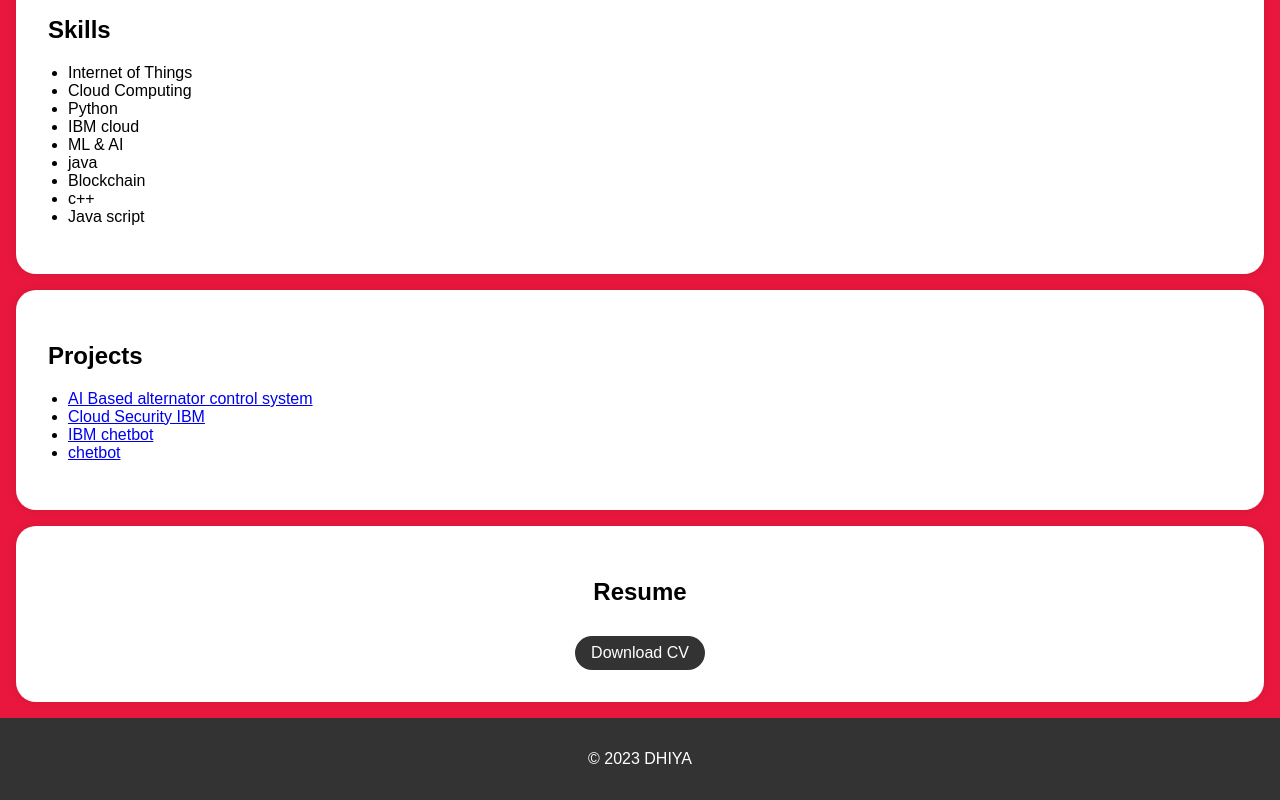
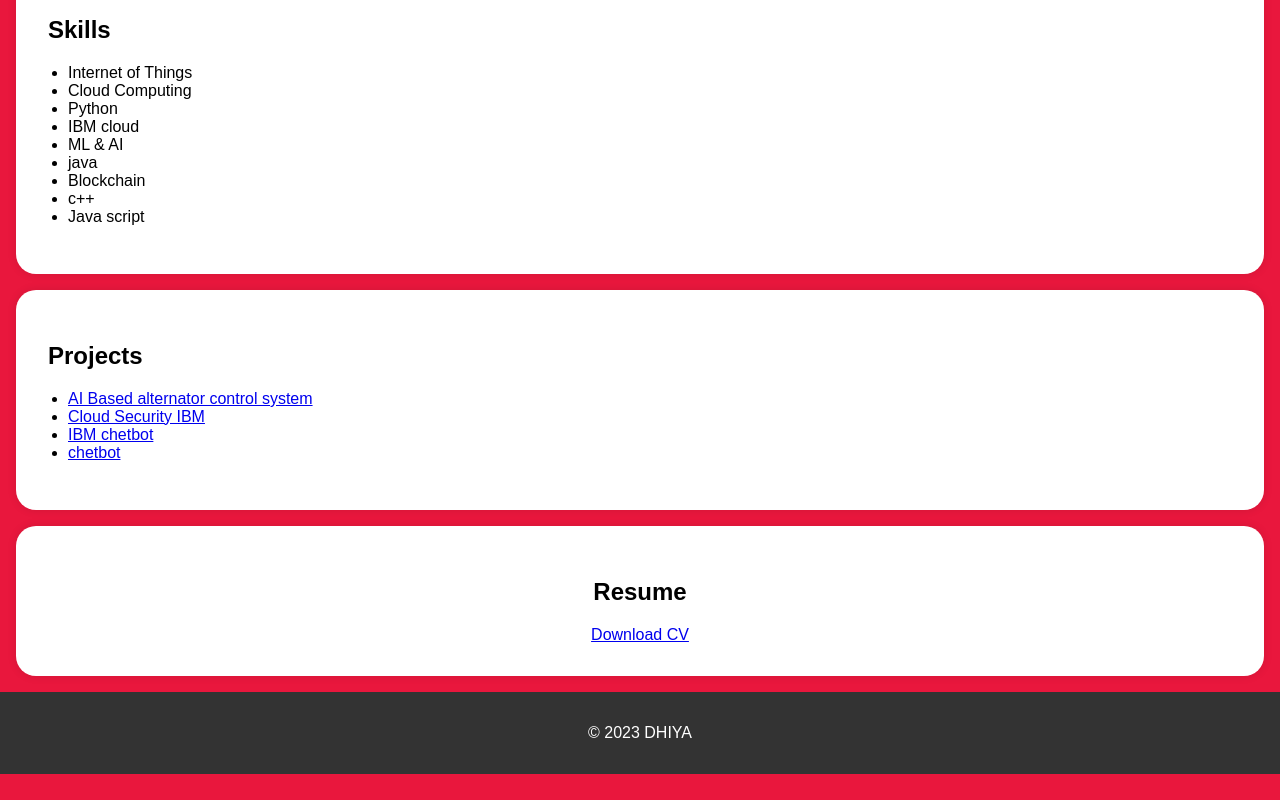
Before and after one commit to dhiya23it/Digital-portfolio, a plain HTML site: page index.html in a window 1280 px wide. Shown: the part 700-1500 px from the top of the page. After the commit the page ends 1474 px from the top, so only its background shows below. Drawn offline with Linux system fonts and the light colour scheme.

Commit message:
index.html

```diff
--- a/index.html
+++ b/index.html
@@ -164,7 +164,7 @@
         <div class="section-content">
             <center>
             <h2>Resume</h2>
-   <a href=resume.pdf target="_blank" class="download-button">Download CV</a>
+   <a href=resume.pdf target= class="download-button">Download CV</a>
         </center>
         </div>
 
```
